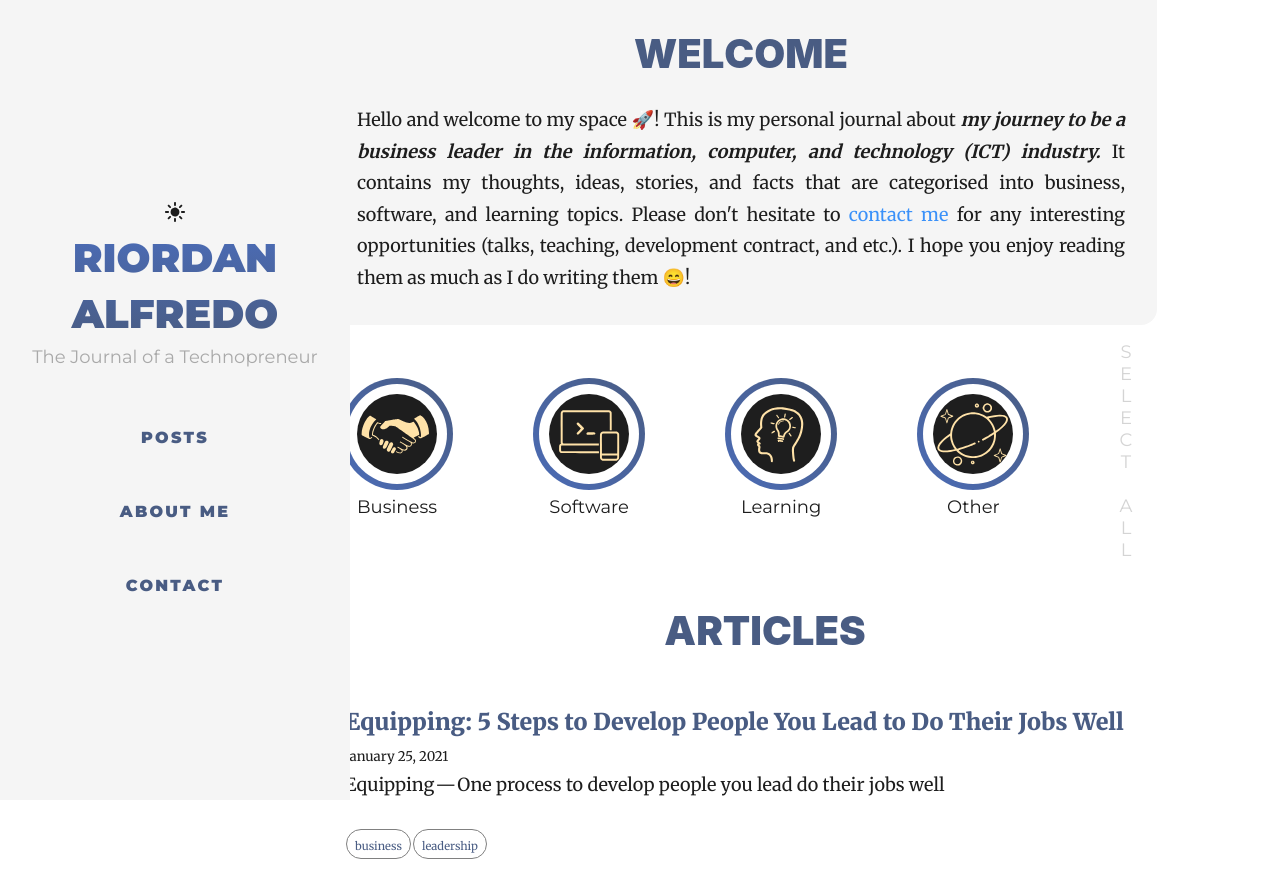
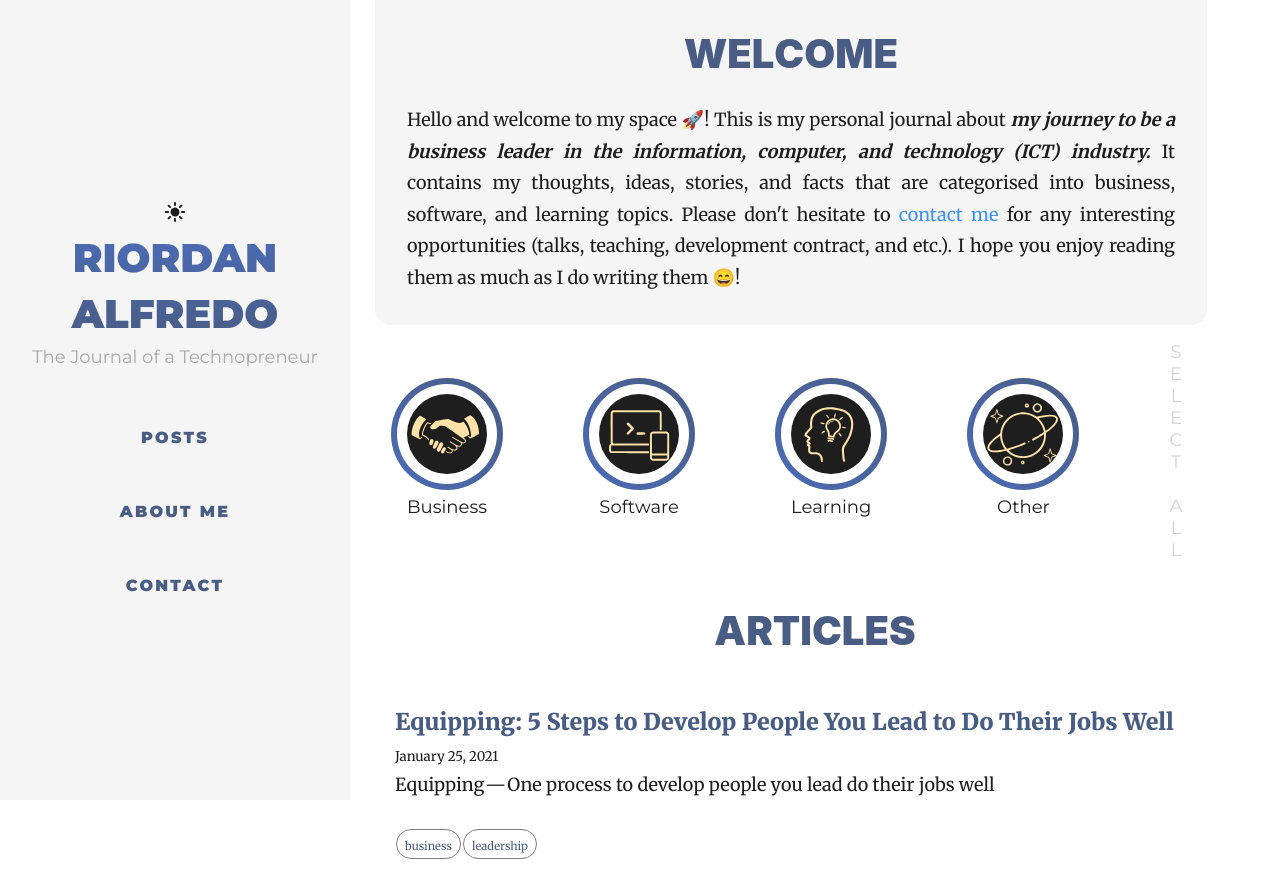
Before and after one commit to riordanalfredo/personal-blog, a Gatsby site in the folder app/: page / in a window 1280 px wide. Shown: the top 884 px of the page. Built offline with nearby package versions, Linux system fonts and the light colour scheme; Gatsby itself is replaced by a stand-in of ours; some packages are replaced by stand-ins of ours.

Commit message:
Fix the margin because it looks weird

```diff
--- a/app/src/components/global.css
+++ b/app/src/components/global.css
@@ -12,7 +12,7 @@ body {
   --textTitle2: #4b6cb7;
   --textLink: #3a91f9;
   --hover: #4b6cb7;
-  --shadow: #414756;
+  --shadow: #687186;
   --hr: hsla(0, 20%, 1%, 0.2);
 
   background-color: var(--bg);
@@ -28,7 +28,7 @@ body.dark {
   --textTitle: rgb(255, 226, 168);
   --textLink: #c39d63;
   --hover: rgb(255, 242, 215);
-  --shadow: #b6a999;
+  --shadow: #c39d63;
   --hr: hsla(0, 0%, 100%, 0.2);
 }
 
@@ -85,9 +85,9 @@ a.gatsby-resp-image-link:hover {
   width: 100%;
   height: 100%;
   z-index: -1;
-  -webkit-box-shadow: 0px 5px 2px 0px var(--shadow);
-  -moz-box-shadow: 0px 5px 2px 0px var(--shadow);
-  box-shadow: 0px 5px 2px 0px var(--shadow);
+  -webkit-box-shadow: 0px 0.3rem 2px 0px var(--shadow);
+  -moz-box-shadow: 0px 0.3rem 2px 0px var(--shadow);
+  box-shadow: 0px 0.3rem 2px 0px var(--shadow);
   opacity: 0;
   -webkit-transition: all 0.6s cubic-bezier(0.165, 0.84, 0.44, 1);
   transition: all 0.6s cubic-bezier(0.165, 0.84, 0.44, 1);
@@ -208,10 +208,10 @@ button {
     border-bottom: 0 solid var(--shadow);
   }
   .main-content {
-    padding: 0 1rem 0;
+    padding: 0 4rem 0;
     height: 100vh;
-    width: calc(100% - 250px);
-    margin-left: 250px;
+    width: calc(100% - 350px);
+    margin-left: 350px;
     top: 0;
   }
 }
```
